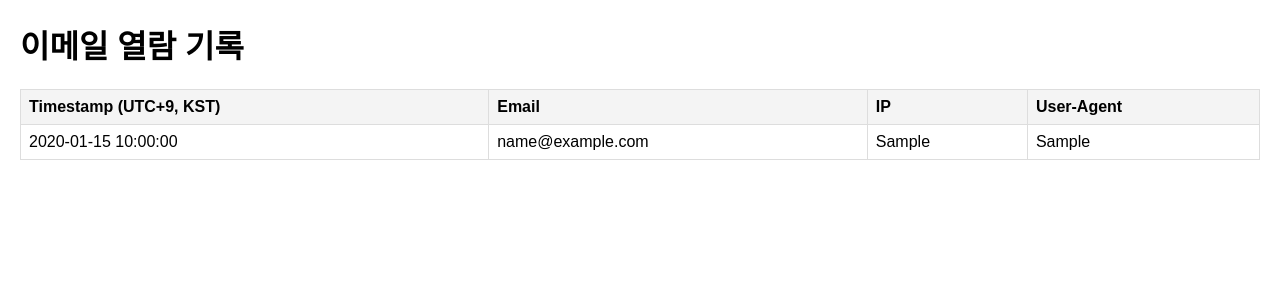
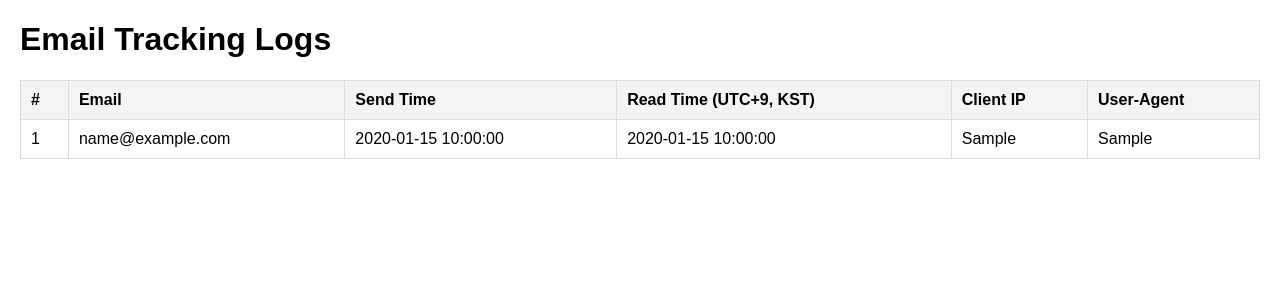
Before and after one commit to JitaeBae/tracking, a Flask app: template templates/logs.html in a window 1280 px wide. Shown: the top 300 px of the page. Run offline with Flask 3, Linux system fonts and the light colour scheme; the template is opened without the code that fills it: most values are stand-ins (such as "Sample title", 1, 10 or a date in 2020); parts of the project's set-up code (start-up, migrations or seed data) failed here and were passed over.

Commit message:
Update logs.html

```diff
--- a/templates/logs.html
+++ b/templates/logs.html
@@ -3,54 +3,59 @@
 <head>
     <meta charset="UTF-8">
     <meta name="viewport" content="width=device-width, initial-scale=1.0">
-    <title>Logs</title>
+    <title>Email Logs</title>
     <style>
         body {
             font-family: Arial, sans-serif;
             margin: 20px;
+            padding: 0;
         }
         table {
             width: 100%;
             border-collapse: collapse;
             margin-top: 20px;
         }
+        table, th, td {
+            border: 1px solid #ddd;
+        }
         th, td {
-            border: 1px solid #ddd;
-            padding: 8px;
+            padding: 10px;
             text-align: left;
         }
         th {
             background-color: #f4f4f4;
         }
-        tr:nth-child(even) {
-            background-color: #f9f9f9;
-        }
-        tr:hover {
-            background-color: #f1f1f1;
-        }
     </style>
 </head>
 <body>
-    <h1>이메일 열람 기록</h1>
+    <h1>Email Tracking Logs</h1>
+    {% if email_status %}
         <table>
             <thead>
                 <tr>
-                <th>Timestamp (UTC+9, KST)</th>
+                    <th>#</th>
                     <th>Email</th>
-                <th>IP</th>
+                    <th>Send Time</th>
+                    <th>Read Time (UTC+9, KST)</th>
+                    <th>Client IP</th>
                     <th>User-Agent</th>
                 </tr>
             </thead>
             <tbody>
                 {% for log in email_status %}
                     <tr>
+                        <td>{{ loop.index }}</td>
+                        <td>{{ log.email }}</td>
+                        <td>{{ log.send_time }}</td>
                         <td>{{ log.timestamp }}</td>
-                <td>{{ log.email }}</td>
                         <td>{{ log.ip }}</td>
                         <td>{{ log.user_agent }}</td>
                     </tr>
                 {% endfor %}
             </tbody>
         </table>
+    {% else %}
+        <p>No logs available.</p>
+    {% endif %}
 </body>
 </html>
```
Lines whose indentation alone changed are shown as unchanged.
